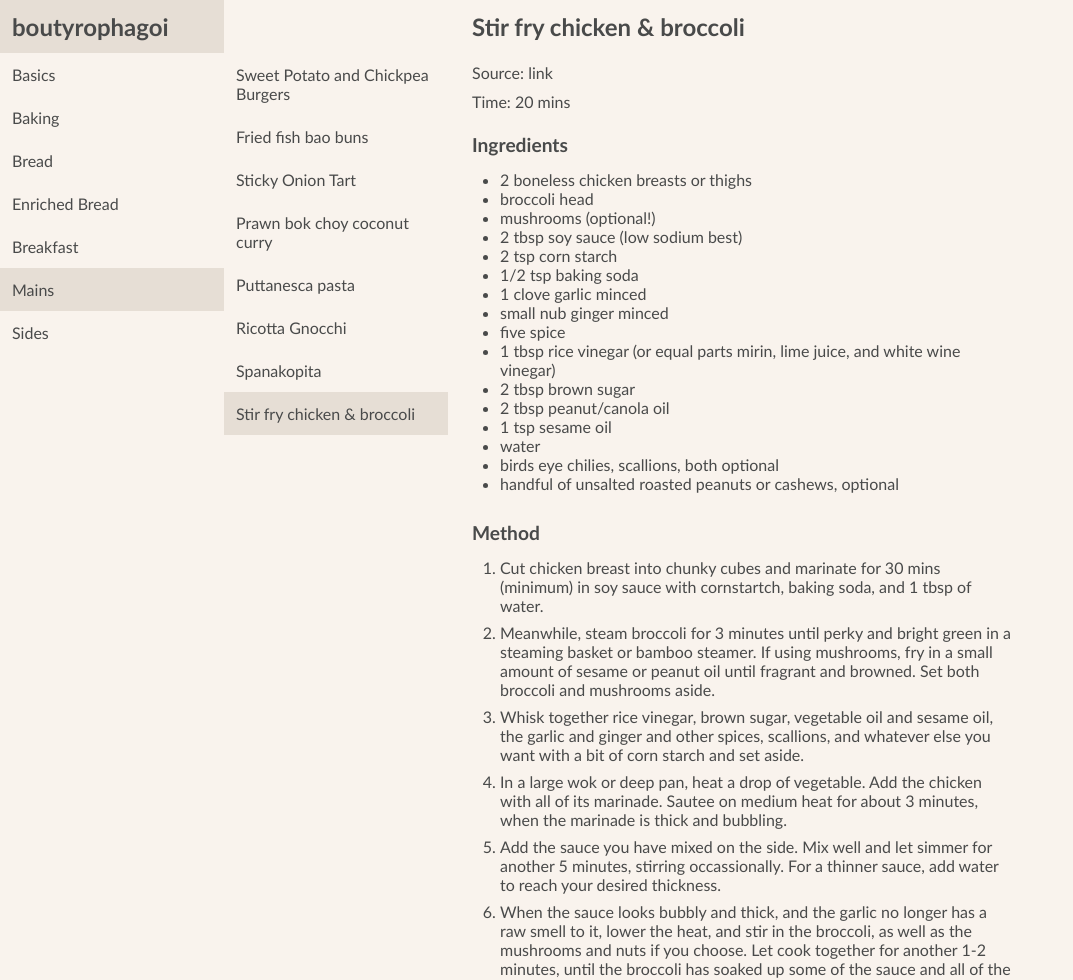
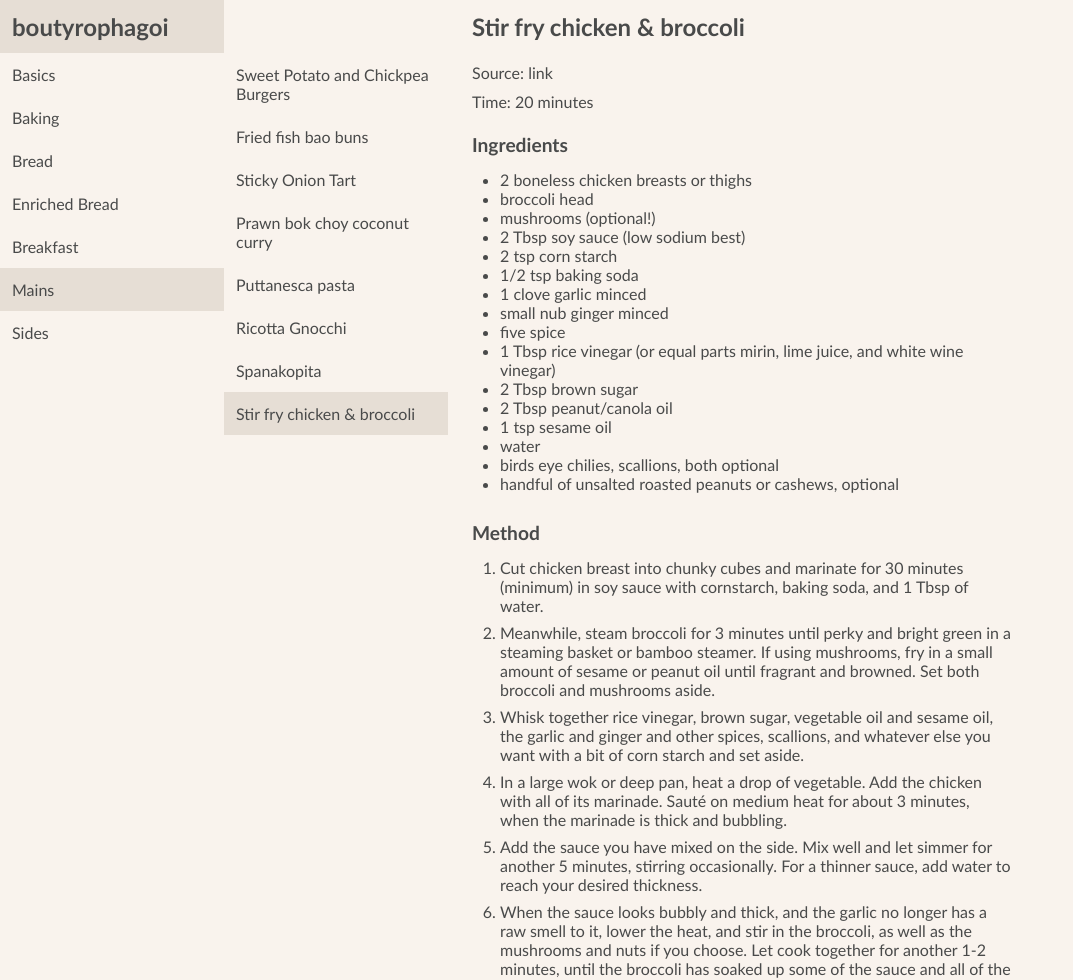
Before and after one commit to slfed/recipes, a Jekyll site: the page built from _recipes/mains/stir-fry-chicken-broc.md, in a window 1280 px wide. Shown: the top 980 px of the page, without its empty margins (0-1073 px from the left). Built offline with Jekyll 4.4.1, drawn with Linux system fonts in a browser that asks for light colours.

Commit message:
Fix and add recipe

```diff
--- a/_recipes/mains/stir-fry-chicken-broc.md
+++ b/_recipes/mains/stir-fry-chicken-broc.md
@@ -3,7 +3,7 @@ layout: recipe
 title: Stir fry chicken & broccoli
 source: https://www.simplywhisked.com/chinese-chicken-and-broccoli/
 yield:
-time: 20 mins
+time: 20 minutes
 notes:
 image: stir-fry-chicken-broc.jpg
 ---
@@ -12,25 +12,25 @@ image: stir-fry-chicken-broc.jpg
 - 2 boneless chicken breasts or thighs
 - broccoli head
 - mushrooms (optional!)
-- 2 tbsp soy sauce (low sodium best)
+- 2 Tbsp soy sauce (low sodium best)
 - 2 tsp corn starch
 - 1/2 tsp baking soda
 - 1 clove garlic minced
 - small nub ginger minced
 - five spice
-- 1 tbsp rice vinegar (or equal parts mirin, lime juice, and white wine vinegar)
-- 2 tbsp brown sugar
-- 2 tbsp peanut/canola oil
+- 1 Tbsp rice vinegar (or equal parts mirin, lime juice, and white wine vinegar)
+- 2 Tbsp brown sugar
+- 2 Tbsp peanut/canola oil
 - 1 tsp sesame oil
 - water
 - birds eye chilies, scallions, both optional
 - handful of unsalted roasted peanuts or cashews, optional
 
 ## Method
-- Cut chicken breast into chunky cubes and marinate for 30 mins (minimum) in soy sauce with cornstartch, baking soda, and 1 tbsp of water.
+- Cut chicken breast into chunky cubes and marinate for 30 minutes (minimum) in soy sauce with cornstarch, baking soda, and 1 Tbsp of water.
 - Meanwhile, steam broccoli for 3 minutes until perky and bright green in a steaming basket or bamboo steamer. If using mushrooms, fry in a small amount of sesame or peanut oil until fragrant and browned. Set both broccoli and mushrooms aside.
 - Whisk together rice vinegar, brown sugar, vegetable oil and sesame oil, the garlic and ginger and other spices, scallions, and whatever else you want with a bit of corn starch and set aside.
-- In a large wok or deep pan, heat a drop of vegetable. Add the chicken with all of its marinade. Sautee on medium heat for about 3 minutes, when the marinade is thick and bubbling.
-- Add the sauce you have mixed on the side. Mix well and let simmer for another 5 minutes, stirring occassionally. For a thinner sauce, add water to reach your desired thickness.
+- In a large wok or deep pan, heat a drop of vegetable. Add the chicken with all of its marinade. Sauté on medium heat for about 3 minutes, when the marinade is thick and bubbling.
+- Add the sauce you have mixed on the side. Mix well and let simmer for another 5 minutes, stirring occasionally. For a thinner sauce, add water to reach your desired thickness.
 - When the sauce looks bubbly and thick, and the garlic no longer has a raw smell to it, lower the heat, and stir in the broccoli, as well as the mushrooms and nuts if you choose. Let cook together for another 1-2 minutes, until the broccoli has soaked up some of the sauce and all of the vegetables look well coated.
 - Serve with rice (we used coconut rice and it was fabulous!) or thick noodles.
```
Also changed, not shown: _recipes/breakfast/sourdough-pancakes.md (added, +27 -0 lines).
